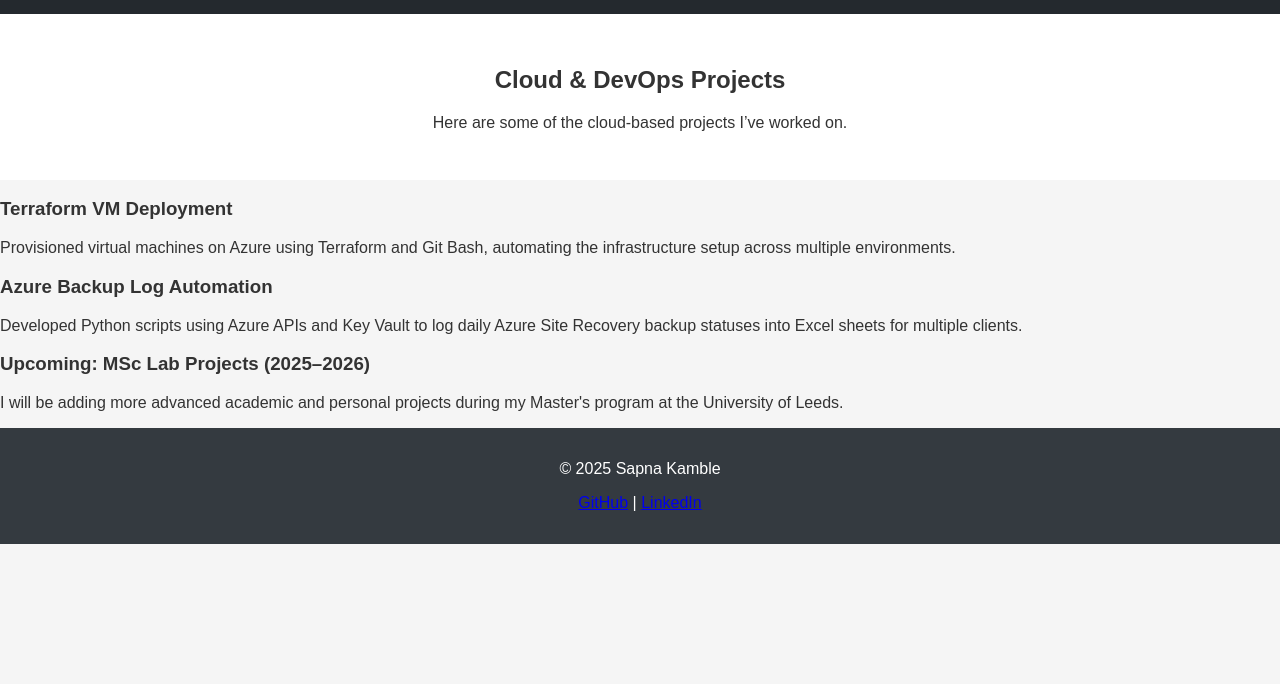
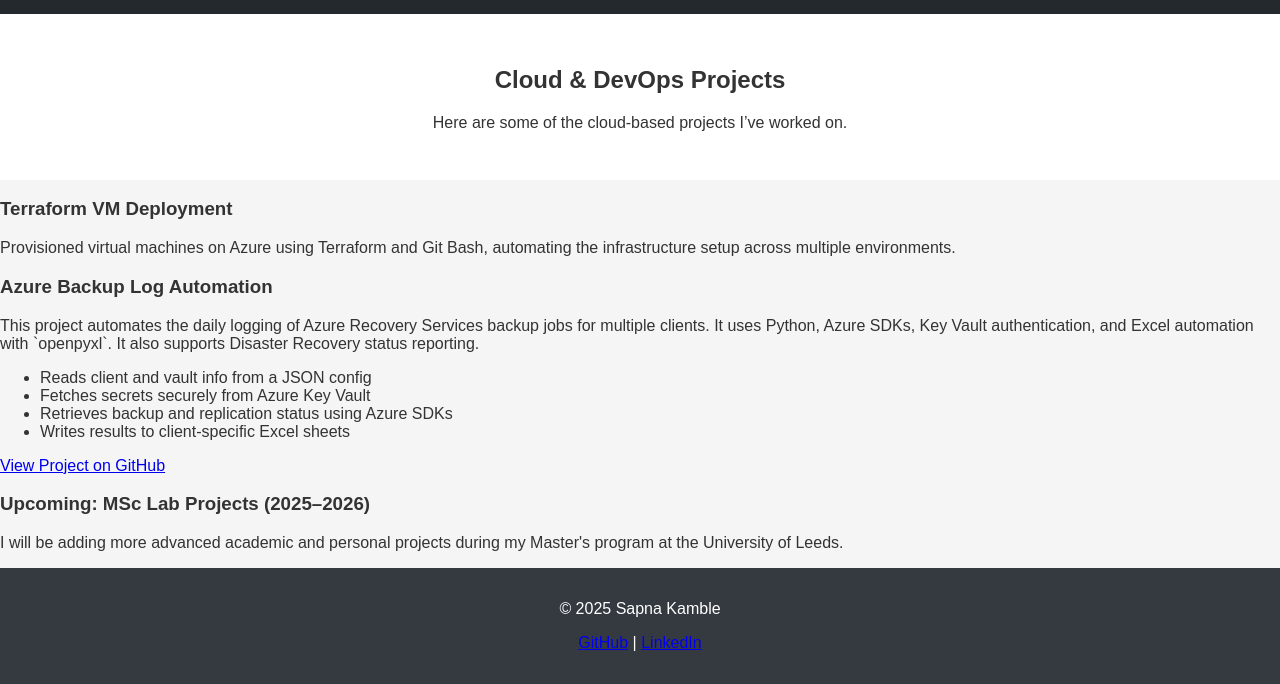
Before and after one commit to sapnak23/Portfolio, a plain HTML site: page projects.html in a window 1280 px wide. Shown: the part 116-800 px from the top of the page. Drawn offline with Linux system fonts and the light colour scheme.

Commit message:
Update projects.html

```diff
--- a/projects.html
+++ b/projects.html
@@ -28,10 +28,17 @@
       <p>Provisioned virtual machines on Azure using Terraform and Git Bash, automating the infrastructure setup across multiple environments.</p>
     </section>
 
-    <section>
-      <h3>Azure Backup Log Automation</h3>
-      <p>Developed Python scripts using Azure APIs and Key Vault to log daily Azure Site Recovery backup statuses into Excel sheets for multiple clients.</p>
-    </section>
+   <section>
+  <h3>Azure Backup Log Automation</h3>
+  <p>This project automates the daily logging of Azure Recovery Services backup jobs for multiple clients. It uses Python, Azure SDKs, Key Vault authentication, and Excel automation with `openpyxl`. It also supports Disaster Recovery status reporting.</p>
+  <ul>
+    <li>Reads client and vault info from a JSON config</li>
+    <li>Fetches secrets securely from Azure Key Vault</li>
+    <li>Retrieves backup and replication status using Azure SDKs</li>
+    <li>Writes results to client-specific Excel sheets</li>
+  </ul>
+  <a href="https://github.com/sapnak23/azure-backup-log-automation" target="_blank">View Project on GitHub</a>
+   </section>
 
     <section>
       <h3>Upcoming: MSc Lab Projects (2025–2026)</h3>
```
